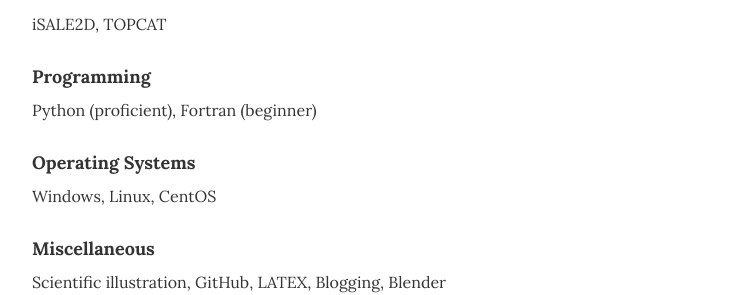
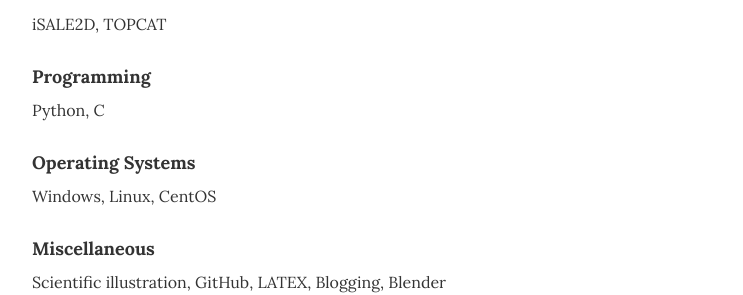
Before and after one commit to rasnv/rasnv.github.io, a Jekyll site: the page built from index.html, in a window 1280 px wide. Shown: the part 1810-2105 px from the top of the page, without its empty margins (268-1011 px from the left). Built offline with Jekyll 4.4.1, drawn with Linux system fonts in a browser that asks for light colours.

Commit message:
Update skills.yml

```diff
--- a/_data/skills.yml
+++ b/_data/skills.yml
@@ -3,7 +3,7 @@
   description: iSALE2D, TOPCAT
 
 - skill: Programming
-  description: Python (proficient), Fortran (beginner)
+  description: Python, C
 
 - skill: Operating Systems
   description: Windows, Linux, CentOS
```
